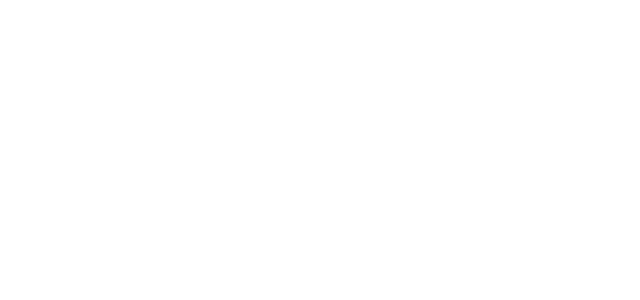
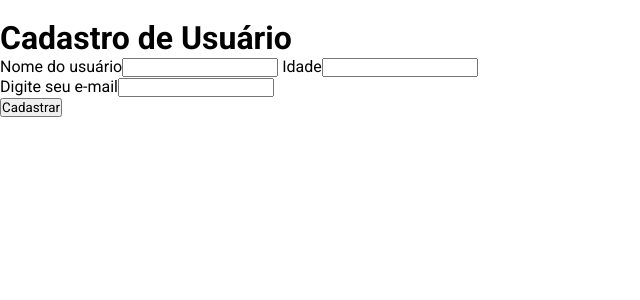
Before and after one commit to danielcoosta1/cadastro-usuario, a React (Vite) app: page / in a window 1280 px wide. Shown: the top 300 px of the page, without its empty margins (0-640 px from the left). Built offline with nearby package versions, Linux system fonts and the light colour scheme.

Commit message:
Fazendo a base do html da pagina HOME(inicial)

```diff
--- a/src/App.jsx
+++ b/src/App.jsx
@@ -1,9 +1,37 @@
+import {
+  Main,
+  DivImagem,
+  Form,
+  Tittle,
+  DivInputs,
+  Input,
+  Label,
+  Button
+} from "./assets/styles.js";
 
 function Home() {
   return (
     <>
+      <Main>
+        <DivImagem>
+          <img />
+        </DivImagem>
 
-
+        <Form>
+          <Tittle>Cadastro de Usuário</Tittle>
+          <DivInputs>
+            <div>
+              <Label for="nome"> Nome do usuário</Label>
+              <Input type="text" id="nome"></Input>
+              <Label for="idade"> Idade</Label>
+              <Input type="text" id="idade"></Input>
+            </div>
+            <Label for="email"> Digite seu e-mail</Label>
+            <Input type="email" id="email"></Input>
+          </DivInputs>
+          <Button>Cadastrar</Button>
+        </Form>
+      </Main>
     </>
   );
 }
--- a/src/assets/styles.js
+++ b/src/assets/styles.js
@@ -0,0 +1,42 @@
+import styled from "styled-components";
+
+
+const Main = styled.main`
+
+`;
+
+const DivImagem = styled.div`
+`;
+
+const Form = styled.form`
+`;
+
+const Tittle = styled.h1`
+`;
+
+const DivInputs = styled.div`
+`;
+
+const Label = styled.label`
+`;
+
+const Input = styled.input`
+
+`;
+
+const Button = styled.button`
+
+`;
+
+
+
+
+
+
+export {
+    Main, DivImagem, Form,
+    Tittle, DivInputs,  Label, Input,
+    Button,
+
+
+}
```
